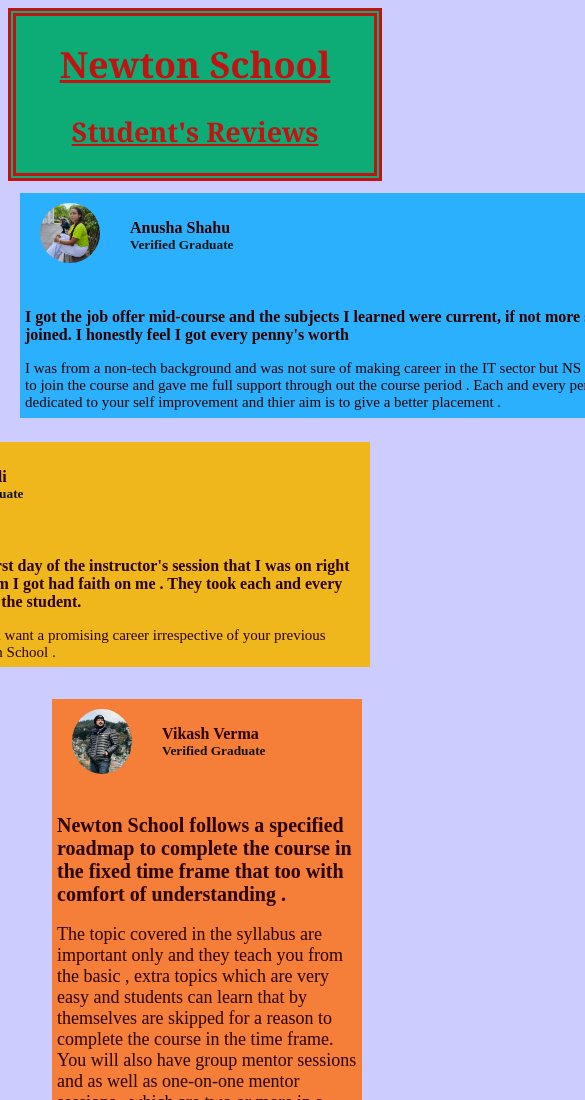
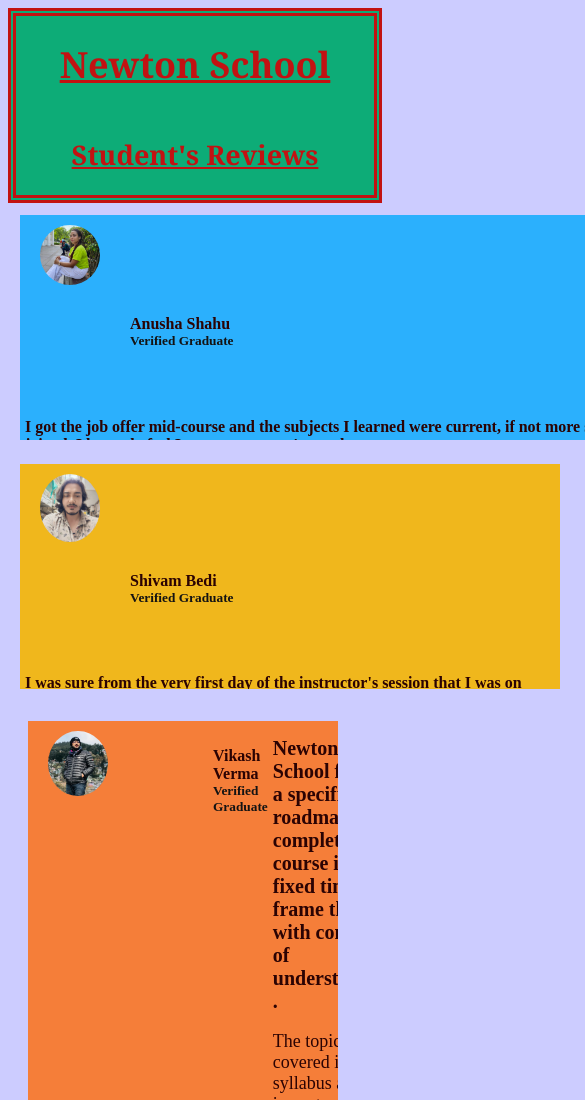
Before and after one commit to Shivvannu/indexindex.html.github.io, a plain HTML site: page index.html in a window 390 px wide. Shown: the top 1100 px of the page, 585 px wide, since content can reach past the window. Drawn offline with Linux system fonts and the light colour scheme.

Commit message:
uuuppppdddtddd
updated for css

```diff
--- a/style.css
+++ b/style.css
@@ -1,3 +1,4 @@
+
 
 .heading{
     border: 8px double rgb(194, 18, 18);
@@ -31,7 +32,7 @@
     padding-right: 5px;
     border: 3px solid none;
     background-color: rgb(240, 183, 28);
-    width: 550px;
+    width: 530px;
     height: 225px;
 
     font-size: medium;
@@ -59,7 +60,7 @@
     padding-right: 5px;
     border: 3px solid none;
     background-color: rgb(240, 42, 144);
-    width: 932px;
+    width: 910px;
     height: 300px;
 
     font-size: medium;
@@ -74,7 +75,7 @@
     padding-bottom: 10px;
     border: 3px solid none;
     background-color: rgb(180, 243, 98);
-    width: 930px;
+    width:910px;
     height: 165px;
 
     font-size: medium;
@@ -108,3 +109,137 @@
     margin-top: 0px;
     color: rgb(20, 19, 19);
 }
+@media only screen and (max-width: 1226px) {
+    body{
+        display: flex;
+        overflow: scroll;
+        flex-direction: column;
+    }
+    .heading{
+        border: 8px double rgb(194, 18, 18);
+        text-align: center;
+        font-size: large;
+        font-family: Cambria, Cochin, Georgia, Times, 'Times New Roman', serif;
+        color: rgb(194, 18, 18);
+        text-decoration: underline;
+        background-color: rgb(13, 172, 119);
+        display: flex;
+        overflow: scroll;
+        flex-direction: column;
+    }
+    .first{
+        margin: 12px;
+
+        float: left;
+        padding-left: 5px;
+        padding-right: 5px;
+        border: 3px solid none;
+        background-color: rgb(43, 176, 253);
+        width: 715px;
+        height: 225px;
+
+        font-size: medium;
+        font-family: 'Times New Roman', Times, serif;
+        color: rgb(43, 3, 3);
+        display: flex;
+        overflow: scroll;
+        flex-direction: column;
+
+    }
+    .second{
+        margin: 12px;
+        float: right;
+        padding-left: 5px;
+        padding-right: 5px;
+        border: 3px solid none;
+        background-color: rgb(240, 183, 28);
+        width: 530px;
+        height: 225px;
+
+        font-size: medium;
+        font-family: 'Times New Roman', Times, serif;
+        color: rgb(43, 3, 3);
+        display: flex;
+        overflow: scroll;
+        flex-direction: column;
+    }
+    .third{
+        margin: 20px;
+        float: right;
+        padding-left: 5px;
+        padding-right: 5px;
+        border: 3px solid none;
+        background-color: rgb(245, 126, 57);
+        width: 300px;
+        height: 510px;
+
+        font-size: medium;
+        font-family: 'Times New Roman', Times, serif;
+        color: rgb(43, 3, 3);
+        display: flex;
+        overflow: scroll;
+        flex-direction: row;
+    }
+    .fourth{
+        margin: 20px;
+        float: left;
+        padding-left: 5px;
+        padding-right: 5px;
+        border: 3px solid none;
+        background-color: rgb(240, 42, 144);
+        width: 910px;
+        height: 300px;
+
+        font-size: medium;
+        font-family: 'Times New Roman', Times, serif;
+        color: rgb(43, 3, 3);
+        display: flex;
+        overflow: scroll;
+        flex-direction: column;
+    }
+    .fifth{
+        margin: 20px;
+        float: left;
+        padding-left: 5px;
+        padding-right: 5px;
+        padding-bottom: 10px;
+        border: 3px solid none;
+        background-color: rgb(180, 243, 98);
+        width:910px;
+        height: 165px;
+
+        font-size: medium;
+        font-family: 'Times New Roman', Times, serif;
+        color: rgb(18, 4, 68);
+        display: flex;
+        overflow: scroll;
+        flex-direction: column;
+    }
+    .firstperson{
+
+        padding: 5px;
+        width: 110px;
+        padding-bottom: 0px;
+
+
+        margin-left: 100px;
+
+    }
+    img{
+        border-radius: 60%;
+    }
+    .profilepic{
+        float: left;
+        padding-top: 10px;
+        padding-left: 15px;
+        /* size: 20px; */
+
+    }
+
+    #verify{
+        font-size: smaller;
+        padding-top: 0px;
+        margin-top: 0px;
+        color: rgb(20, 19, 19);
+    }
+}
```
